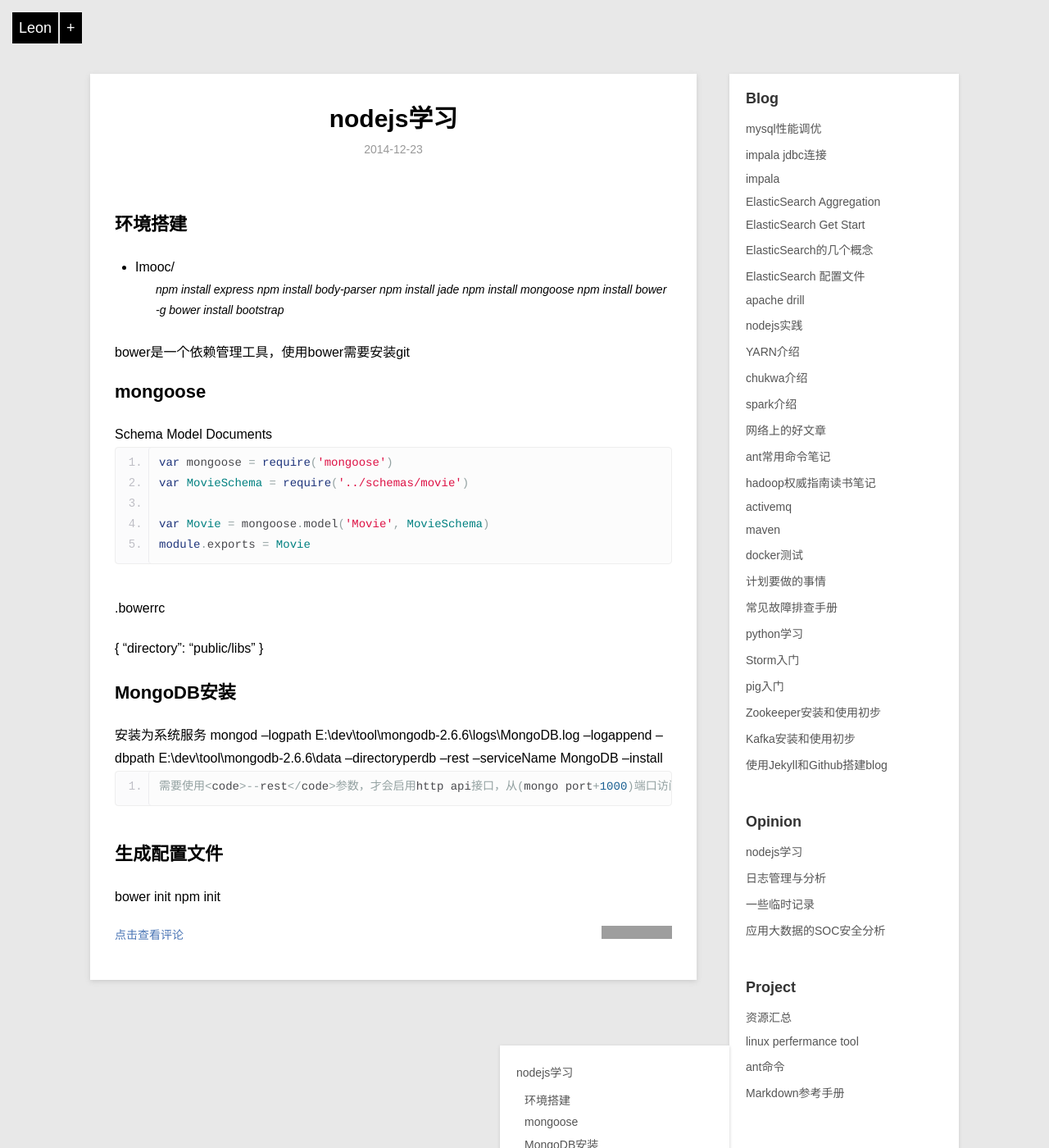
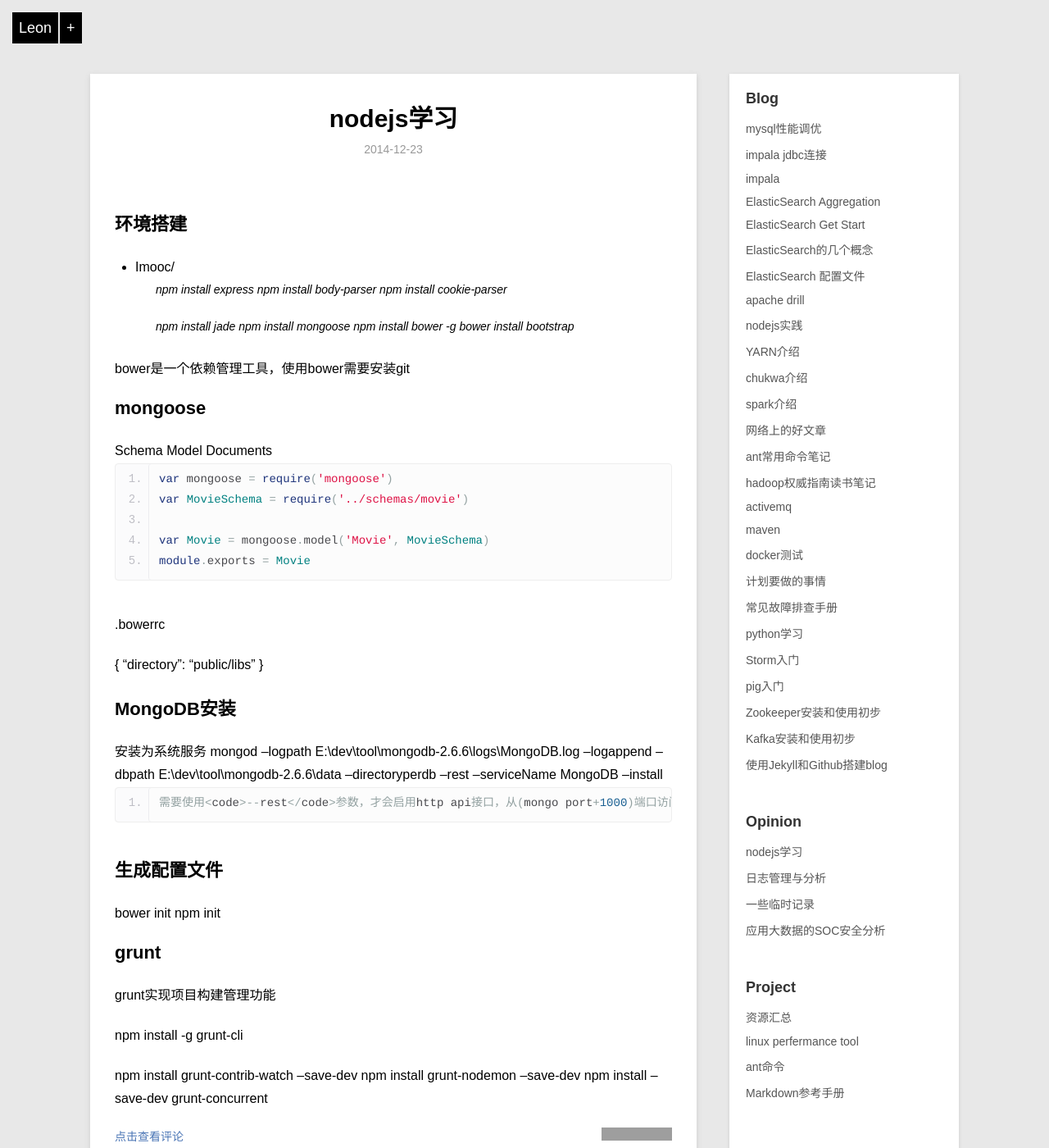
Before and after one commit to moreorless/moreorless.github.io, a Jekyll site: the page built from _posts/opinion/2014-12-23-nodejs-study.md, in a window 1280 px wide and 1400 px high. Shown: the whole window at 82% size. Built offline with Jekyll 4.4.1, drawn with Linux system fonts in a browser that asks for light colours; Markdown is read by kramdown in place of the engine named in the settings; grey boxes are pictures that could not be loaded.

Commit message:
文章更新

```diff
--- a/_posts/opinion/2014-12-23-nodejs-study.md
+++ b/_posts/opinion/2014-12-23-nodejs-study.md
@@ -10,6 +10,8 @@ category: opinion
 - Imooc/
   > npm install express
   > npm install body-parser
+  > npm install cookie-parser
+  >
   > npm install jade
   > npm install mongoose
   > npm install bower -g
@@ -47,3 +49,13 @@ Documents
 ## 生成配置文件
 bower init
 npm init
+
+## grunt
+
+grunt实现项目构建管理功能
+
+npm install -g grunt-cli
+
+npm install grunt-contrib-watch --save-dev
+npm install grunt-nodemon --save-dev
+npm install --save-dev grunt-concurrent
```
Also changed, not shown: _posts/project/2015-01-04-favorite-site.md (+3 -0 lines).
